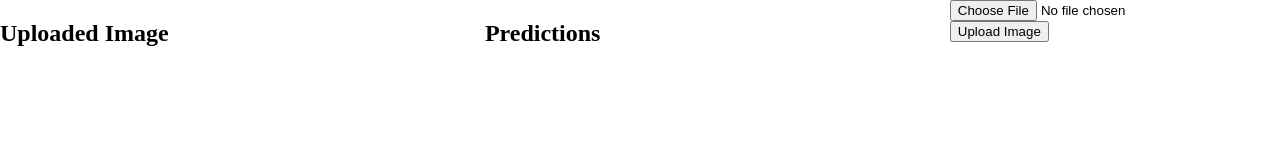
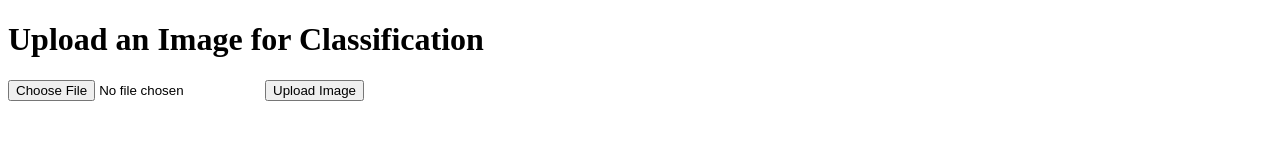
Before and after one commit to rasmirm/abuilt.github.io, a website: page index.html in a window 1280 px wide. Drawn offline with Linux system fonts and the light colour scheme.

Commit message:
Update index.html

```diff
--- a/index.html
+++ b/index.html
@@ -4,46 +4,14 @@
     <meta charset="UTF-8">
     <meta name="viewport" content="width=device-width, initial-scale=1.0">
     <title>Image Classification</title>
-    <style>
-        body {
-            display: flex;
-            justify-content: center;
-            align-items: flex-start;
-            height: 100vh;
-            margin: 0;
-        }
-        .container {
-            display: flex;
-            width: 80%;
-            justify-content: space-between;
-        }
-        #image-container {
-            flex: 1;
-            margin-right: 20px;
-        }
-        #result {
-            flex: 1;
-        }
-        #uploadForm {
-            margin-bottom: 20px;
-        }
-    </style>
 </head>
 <body>
-    <div class="container">
-        <div id="image-container">
-            <h2>Uploaded Image</h2>
-            <img id="uploaded-image" style="max-width: 100%; height: auto; display: none;" />
-        </div>
-        <div id="result">
-            <h2>Predictions</h2>
-            <div id="predictions"></div>
-        </div>
-    </div>
+    <h1>Upload an Image for Classification</h1>
     <form id="uploadForm" action="/.netlify/functions/classify" method="post" enctype="multipart/form-data">
         <input type="file" name="file" accept="image/*" />
         <button type="submit">Upload Image</button>
     </form>
+    <div id="result"></div>
 
     <script>
         document.getElementById('uploadForm').addEventListener('submit', async function(e) {
@@ -57,21 +25,13 @@
             const result = await response.json();
             const predictions = result.predictions;
 
-            // Display the uploaded image
-            const fileInput = document.querySelector('input[type="file"]');
-            const file = fileInput.files[0];
-            const imgURL = URL.createObjectURL(file);
-            const uploadedImage = document.getElementById('uploaded-image');
-            uploadedImage.src = imgURL;
-            uploadedImage.style.display = 'block';
-
-            // Display predictions
-            let output = '<ul>';
+            let output = '<h2>Predictions:</h2><ul>';
             predictions.forEach(pred => {
                 output += `<li>${pred.className}: ${pred.probability.toFixed(3)}</li>`;
             });
             output += '</ul>';
-            document.getElementById('predictions').innerHTML = output;
+
+            document.getElementById('result').innerHTML = output;
         });
     </script>
 </body>
```
